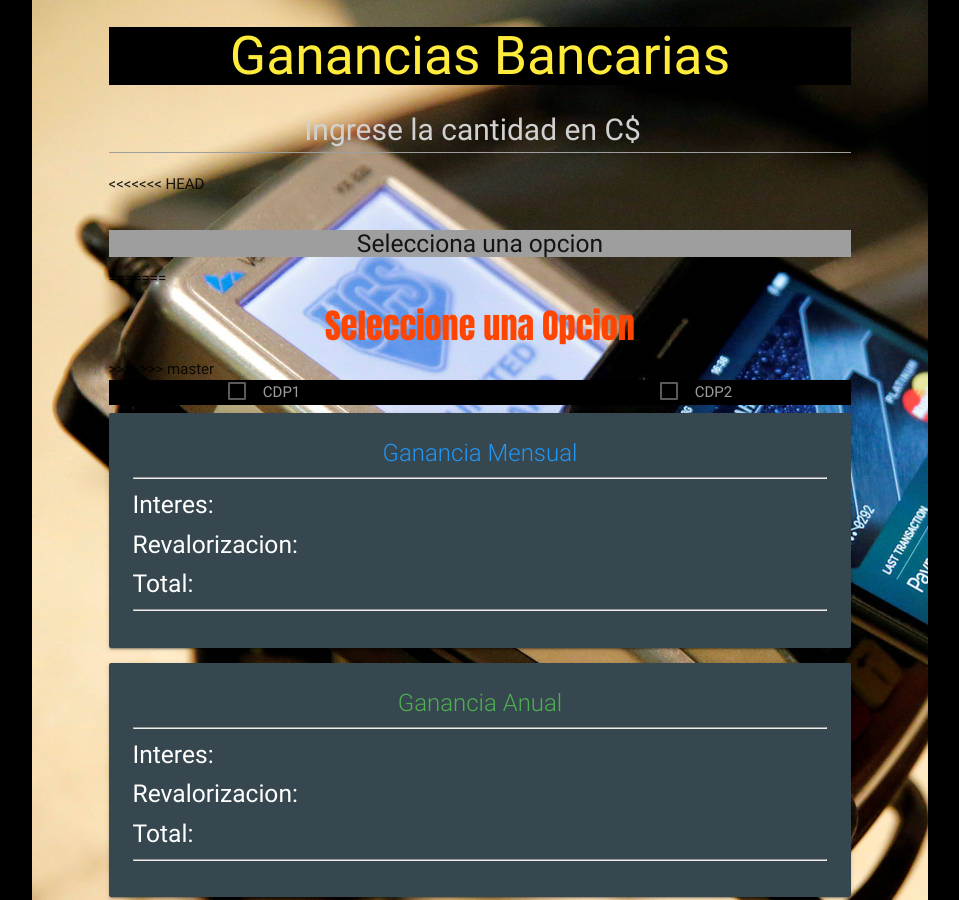
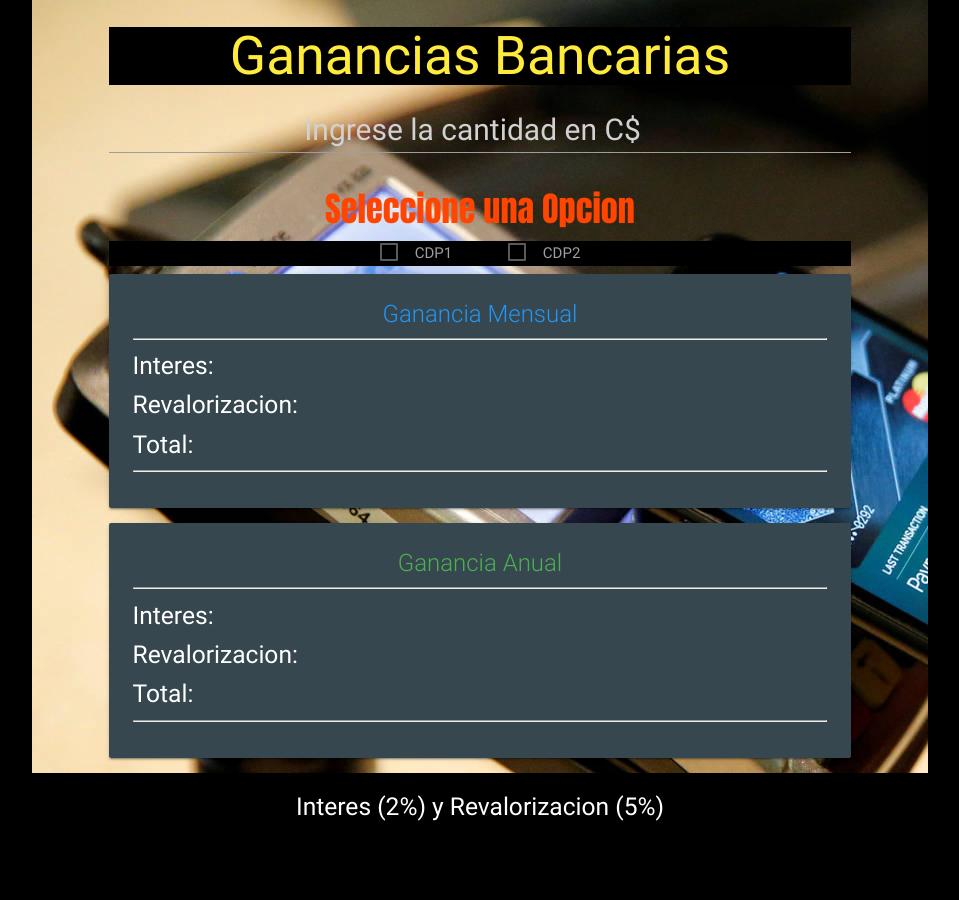
Before and after one commit to ChristhianA/facultativa2, a plain HTML site: page App_Banco/index.html in a window 1280 px wide. Shown: the top 900 px of the page, without its empty margins (160-1119 px from the left). After the commit the page ends 830 px from the top, so only its background shows below. Drawn offline with Linux system fonts and the light colour scheme.

Commit message:
CDP1-CDP2

```diff
--- a/App_Banco/index.html
+++ b/App_Banco/index.html
@@ -15,23 +15,14 @@
       <div class="col s10 push-s1">
         <h2 class="center-align black yellow-text">Ganancias Bancarias</h2>
           <input type="number" placeholder="Ingrese la cantidad en C$" id="monto">
-<<<<<<< HEAD
-              <br><br>
-              <h5 class="grey center">Selecciona una opcion</h5>
-=======
               <br>
               <h4 class="center">Seleccione una Opcion</h4>
->>>>>>> master
                   <div class=" center black wrap">
                     <form action="" class="formulario">
                       <div class="checkbox">
                         <input type="checkbox" name="checkbox" id="checkbox1">
                         <label for="checkbox1">CDP1</label>
-<<<<<<< HEAD
-                        &nbsp;&nbsp;&nbsp;&nbsp;&nbsp;&nbsp;&nbsp;&nbsp;
-=======
                           &nbsp; &nbsp; &nbsp; &nbsp; &nbsp; &nbsp; &nbsp;
->>>>>>> master
                         <input type="checkbox" name="checkbox" id="checkbox2">
                         <label for="checkbox2">CDP2</label>
                       </div>
```
